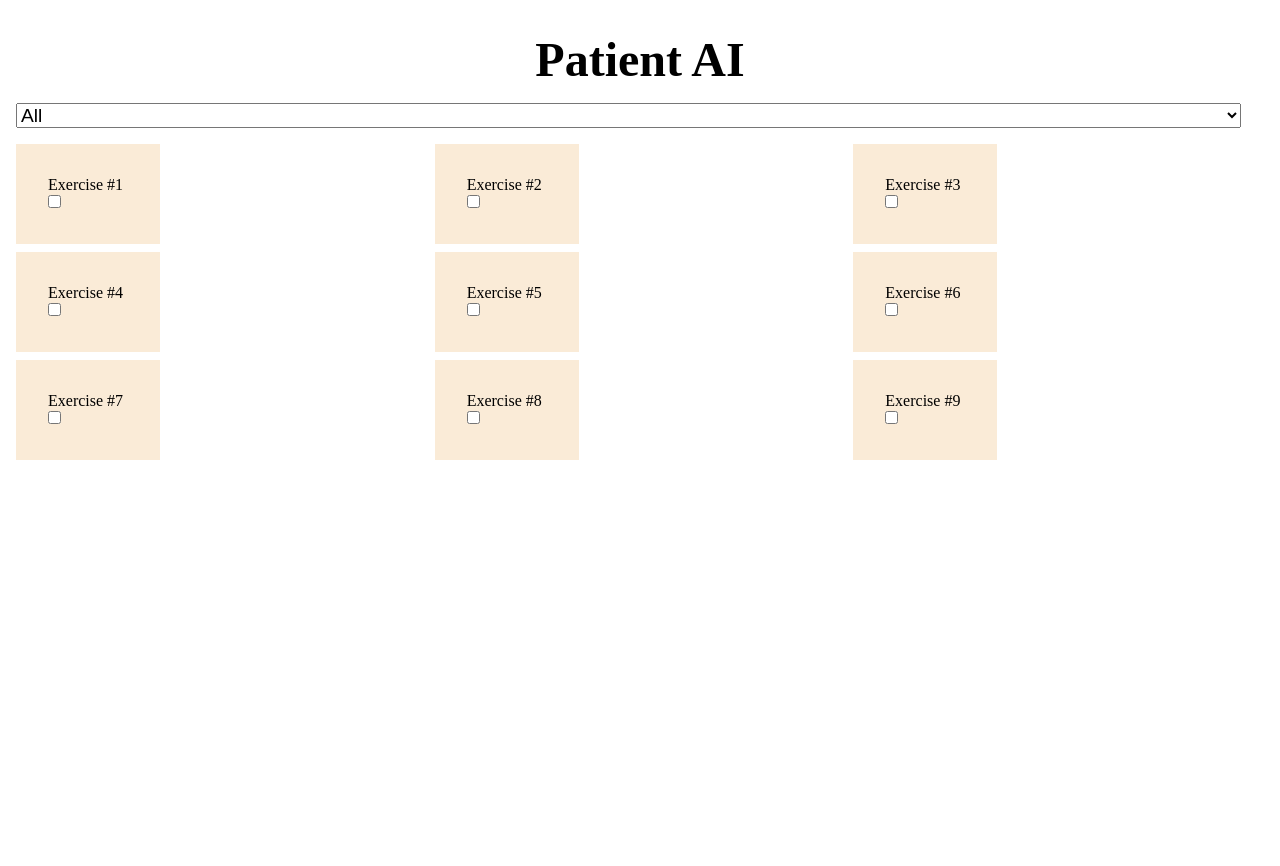
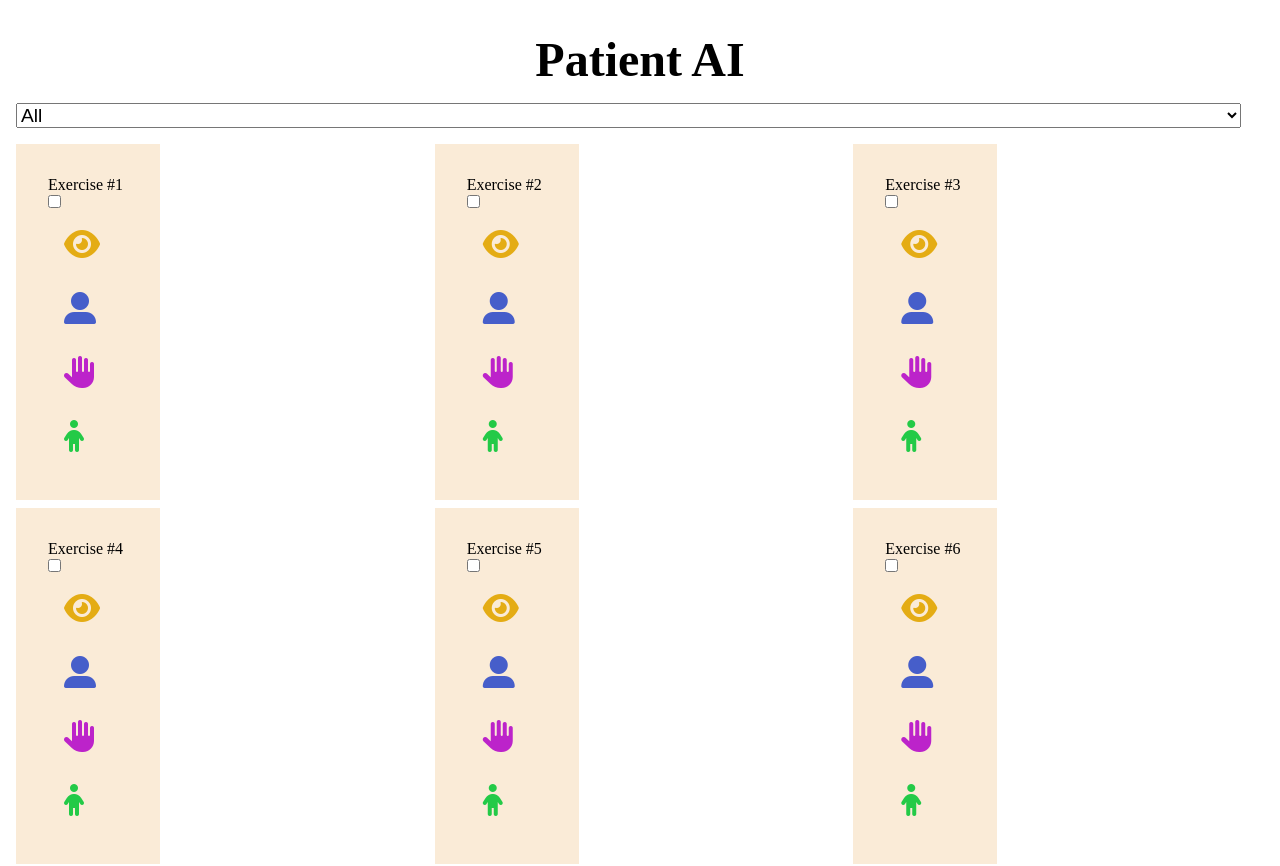
Before and after one commit to ysongh/excecise-time, a React (Create React App) app: page / in a window 1280 px wide. Shown: the top 866 px of the page. Before the commit the page ends 800 px from the top, so only its background shows below. Built offline with nearby package versions, Linux system fonts and the light colour scheme.

Commit message:
add fontawesome icons

```diff
--- a/public/index.html
+++ b/public/index.html
@@ -10,20 +10,9 @@
       content="Web site created using create-react-app"
     />
     <link rel="apple-touch-icon" href="logo192.png" />
-    <!--
-      manifest.json provides metadata used when your web app is installed on a
-      user's mobile device or desktop. See https://developers.google.com/web/fundamentals/web-app-manifest/
-    -->
     <link rel="manifest" href="%PUBLIC_URL%/manifest.json" />
-    <!--
-      Notice the use of %PUBLIC_URL% in the tags above.
-      It will be replaced with the URL of the `public` folder during the build.
-      Only files inside the `public` folder can be referenced from the HTML.
+    <script src="https://kit.fontawesome.com/c13a0c5463.js" crossorigin="anonymous"></script>
 
-      Unlike "/favicon.ico" or "favicon.ico", "%PUBLIC_URL%/favicon.ico" will
-      work correctly both with client-side routing and a non-root public URL.
-      Learn how to configure a non-root public URL by running `npm run build`.
-    -->
     <title>Immersive VRT</title>
   </head>
   <body>
--- a/src/component/DashBoard.js
+++ b/src/component/DashBoard.js
@@ -23,10 +23,10 @@
         else if(value === "eye"){
             this.setState({ typeList: [5, 9] });
         }
-        else if(value === "neck"){
+        else if(value === "hand"){
             this.setState({ typeList: [2, 4, 5, 7, 9] });
         }
-        else if(value === "shoulder"){
+        else if(value === "foot"){
             this.setState({ typeList: [1, 4, 5, 8] });
         }
     }
@@ -46,8 +46,8 @@
                         <option value="">All</option>
                         <option value="head">Head</option>
                         <option value="eye">Eye</option>
-                        <option value="neck">Neck</option>
-                        <option value="shoulder">Shoulder</option>
+                        <option value="hand">Hand</option>
+                        <option value="foot">Foot</option>
                     </select>
                 </div>
                 <div className="dashBoard__checkboxArea">
@@ -57,6 +57,10 @@
                                 <input
                                     type="checkbox"
                                     name="checkbox1"/>
+                                <i class="fas fa-eye dashBoard__icon orange"></i>
+                                <i class="fas fa-user-alt dashBoard__icon blue"></i>
+                                <i class="fas fa-hand-paper dashBoard__icon purple"></i>
+                                <i class="fas fa-child dashBoard__icon green"></i>
                             </div>
                     })}
                 </div>
--- a/src/index.css
+++ b/src/index.css
@@ -50,3 +50,25 @@
     font-size: 1.2rem;
     margin-bottom: 1rem;
 }
+
+.dashBoard__icon{
+    font-size: 2rem;
+    padding: 1rem;
+}
+
+/* Utilties */
+.blue{
+    color: #465eca;
+}
+
+.green{
+    color: #23ca47;
+}
+
+.orange{
+    color: #e4ac14;
+}
+
+.purple{
+    color: #bc23ca;
+}
```
